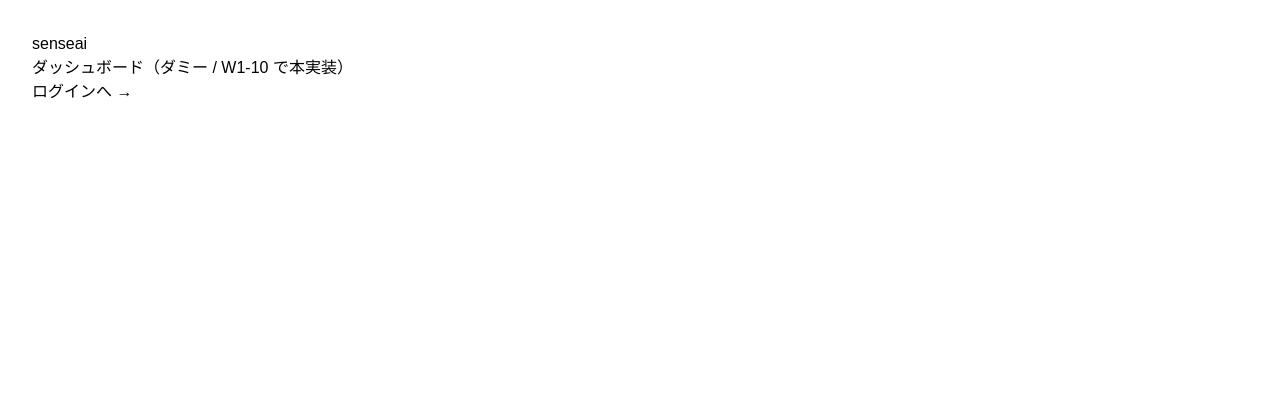
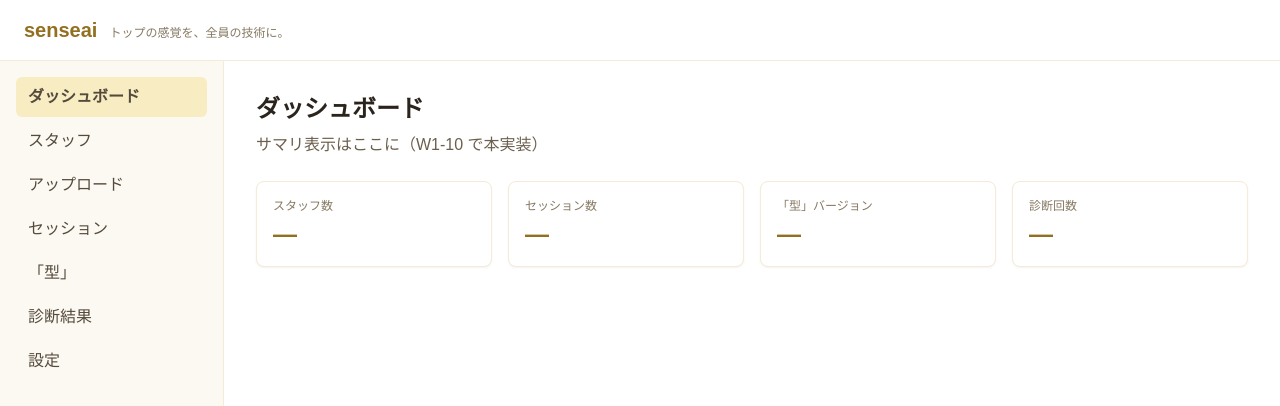
Before and after one commit to kashiwaweb/senseai, a Nuxt app: page / in a window 1280 px wide. Shown: the top 406 px of the page. Built offline with nearby package versions, Linux system fonts and the light colour scheme.

Commit message:
共通レイアウト作成 + 既存ページの Tailwind 化

```diff
--- a/app/app.vue
+++ b/app/app.vue
@@ -1,6 +1,8 @@
 <template>
   <div>
     <NuxtRouteAnnouncer />
-    <NuxtPage />
+    <NuxtLayout>
+      <NuxtPage />
+    </NuxtLayout>
   </div>
 </template>
--- /dev/null
+++ b/app/layouts/default.vue
@@ -0,0 +1,50 @@
+<script setup lang="ts">
+const navItems = [
+  { to: '/', label: 'ダッシュボード', exact: true },
+  { to: '/staff', label: 'スタッフ' },
+  { to: '/upload', label: 'アップロード' },
+  { to: '/sessions', label: 'セッション' },
+  { to: '/profiles', label: '「型」' },
+  { to: '/diagnoses', label: '診断結果' },
+  { to: '/settings', label: '設定' },
+]
+</script>
+
+<template>
+  <div class="min-h-screen flex flex-col">
+    <header
+      class="bg-white/80 backdrop-blur border-b border-cream-200 px-6 py-4 flex items-center justify-between"
+    >
+      <NuxtLink to="/" class="flex items-baseline gap-3">
+        <span class="text-xl font-bold text-gold-600">senseai</span>
+        <span class="text-xs text-ink-500 hidden sm:inline">
+          トップの感覚を、全員の技術に。
+        </span>
+      </NuxtLink>
+      <div class="text-sm text-ink-500">
+        <!-- W1-08 でログアウトボタン -->
+      </div>
+    </header>
+
+    <div class="flex flex-1">
+      <nav class="w-56 bg-cream-100/50 border-r border-cream-200 p-4 hidden md:block">
+        <ul class="space-y-1">
+          <li v-for="item in navItems" :key="item.to">
+            <NuxtLink
+              :to="item.to"
+              class="block px-3 py-2 rounded-md text-ink-700 hover:bg-cream-200 hover:text-ink-900 transition-colors"
+              :active-class="item.exact ? '' : 'bg-gold-100 text-gold-800 font-semibold'"
+              :exact-active-class="item.exact ? 'bg-gold-100 text-gold-800 font-semibold' : ''"
+            >
+              {{ item.label }}
+            </NuxtLink>
+          </li>
+        </ul>
+      </nav>
+
+      <main class="flex-1 p-6 md:p-8">
+        <slot />
+      </main>
+    </div>
+  </div>
+</template>
--- a/app/pages/index.vue
+++ b/app/pages/index.vue
@@ -1,7 +1,25 @@
 <template>
-  <main style="padding: 2rem; font-family: 'Noto Sans JP', sans-serif">
-    <h1>senseai</h1>
-    <p>ダッシュボード（ダミー / W1-10 で本実装）</p>
-    <NuxtLink to="/login">ログインへ →</NuxtLink>
-  </main>
+  <div>
+    <h1 class="text-2xl font-bold text-ink-900">ダッシュボード</h1>
+    <p class="mt-2 text-ink-600">サマリ表示はここに（W1-10 で本実装）</p>
+
+    <div class="mt-6 grid grid-cols-1 sm:grid-cols-2 lg:grid-cols-4 gap-4">
+      <div class="rounded-lg bg-white border border-cream-200 p-4 shadow-sm">
+        <div class="text-xs text-ink-500">スタッフ数</div>
+        <div class="mt-1 text-2xl font-bold text-gold-600">—</div>
+      </div>
+      <div class="rounded-lg bg-white border border-cream-200 p-4 shadow-sm">
+        <div class="text-xs text-ink-500">セッション数</div>
+        <div class="mt-1 text-2xl font-bold text-gold-600">—</div>
+      </div>
+      <div class="rounded-lg bg-white border border-cream-200 p-4 shadow-sm">
+        <div class="text-xs text-ink-500">「型」バージョン</div>
+        <div class="mt-1 text-2xl font-bold text-gold-600">—</div>
+      </div>
+      <div class="rounded-lg bg-white border border-cream-200 p-4 shadow-sm">
+        <div class="text-xs text-ink-500">診断回数</div>
+        <div class="mt-1 text-2xl font-bold text-gold-600">—</div>
+      </div>
+    </div>
+  </div>
 </template>
--- a/app/pages/login.vue
+++ b/app/pages/login.vue
@@ -1,7 +1,23 @@
+<script setup lang="ts">
+definePageMeta({
+  layout: false,
+})
+</script>
+
 <template>
-  <main style="padding: 2rem; font-family: 'Noto Sans JP', sans-serif">
-    <h1>ログイン</h1>
-    <p>パスワード入力欄（ダミー / W1-09 で本実装）</p>
-    <NuxtLink to="/">← ダッシュボードへ</NuxtLink>
-  </main>
+  <div class="min-h-screen flex items-center justify-center px-4">
+    <div class="w-full max-w-sm">
+      <div class="text-center mb-8">
+        <h1 class="text-2xl font-bold text-gold-600">senseai</h1>
+        <p class="mt-1 text-sm text-ink-500">トップの感覚を、全員の技術に。</p>
+      </div>
+      <div class="rounded-lg bg-white border border-cream-200 p-6 shadow-sm">
+        <h2 class="text-lg font-semibold text-ink-900">ログイン</h2>
+        <p class="mt-2 text-sm text-ink-600">パスワード入力欄（ダミー / W1-09 で本実装）</p>
+        <NuxtLink to="/" class="mt-4 inline-block text-sm text-gold-600 hover:underline">
+          ← ダッシュボードへ
+        </NuxtLink>
+      </div>
+    </div>
+  </div>
 </template>
```
Also changed, not shown: 1 other file (tests, documents, lock files or other folders).
